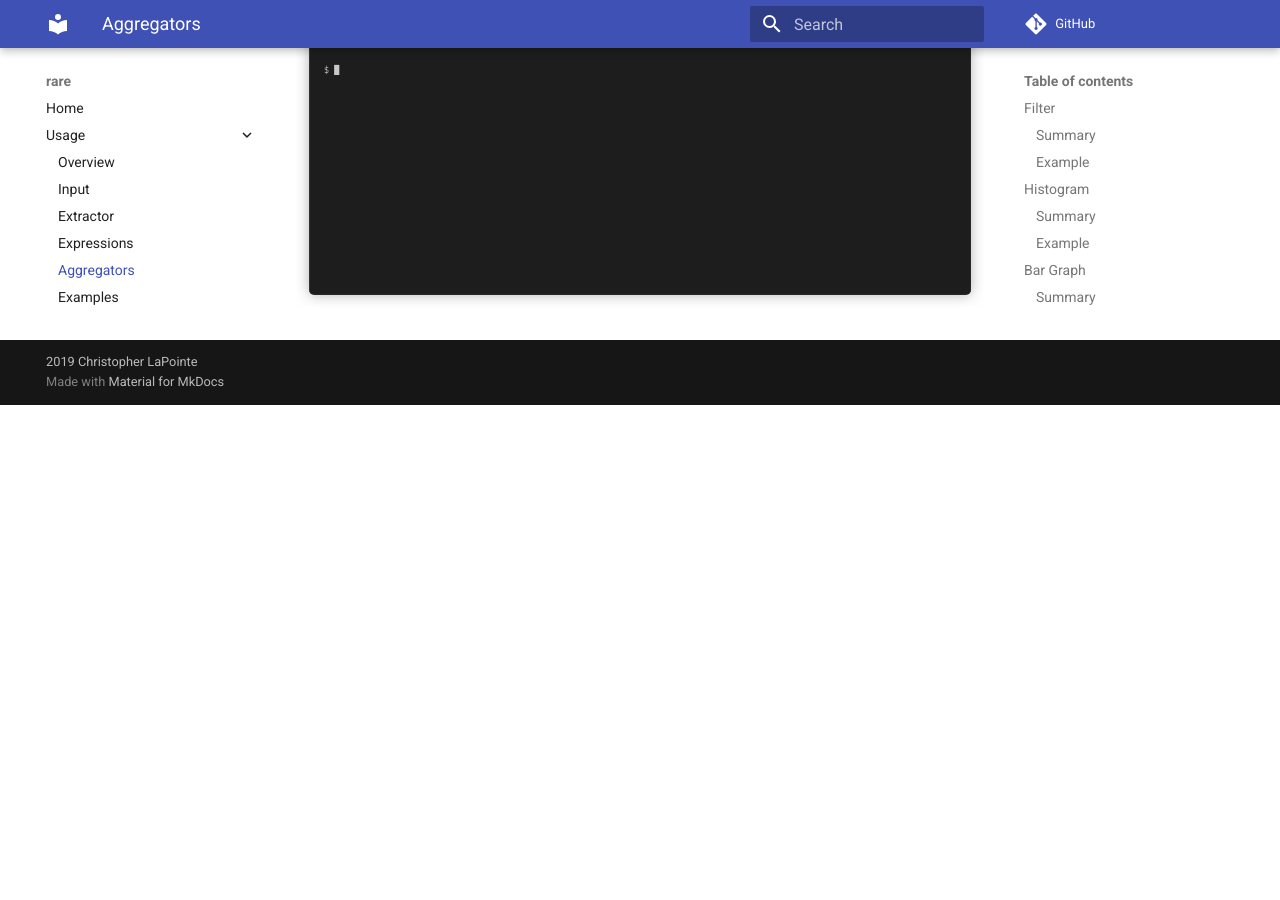
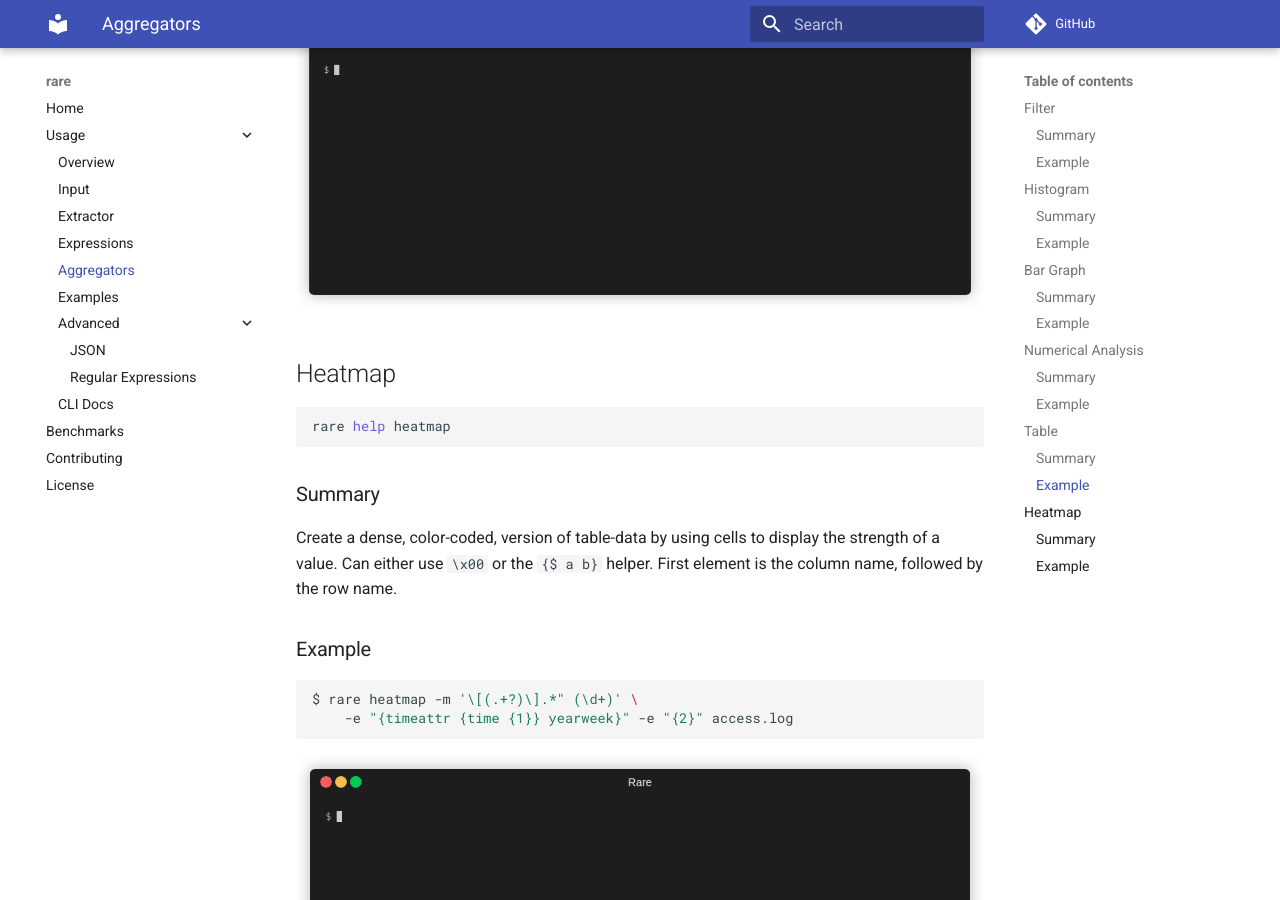
Before and after one commit to zix99/rare, an MkDocs documentation site: the page built from docs/usage/aggregators.md, in a window 1280 px wide and 900 px high, scrolled down 5402 px. Built offline with MkDocs 1.6.1 and Material for MkDocs 9.7.7, drawn with Linux system fonts in a browser that asks for light colours; comment, search, counter and statistics services are not loaded; before the commit the page ends 5807 px from its top, so only the background shows below that.

Commit message:
heatmap docs

````diff
--- a/docs/usage/aggregators.md
+++ b/docs/usage/aggregators.md
@@ -177,3 +177,24 @@ Rows: 223; Cols: 6
 ```
 
 ![Gif of table](../images/rare-table.gif)
+
+## Heatmap
+
+```sh
+rare help heatmap
+```
+
+### Summary
+
+Create a dense, color-coded, version of table-data by using cells to display
+the strength of a value. Can either use `\x00` or the `{$ a b}` helper.  First
+element is the column name, followed by the row name.
+
+### Example
+
+```bash
+$ rare heatmap -m '\[(.+?)\].*" (\d+)' \
+    -e "{timeattr {time {1}} yearweek}" -e "{2}" access.log
+```
+
+![Gif of heatmap](../images/heatmap.gif)
````
Also changed, not shown: README.md (+2 -1 lines), docs/images/README.md (+10 -0 lines), docs/index.md (+1 -1 lines), docs/images/heatmap.gif (added).
